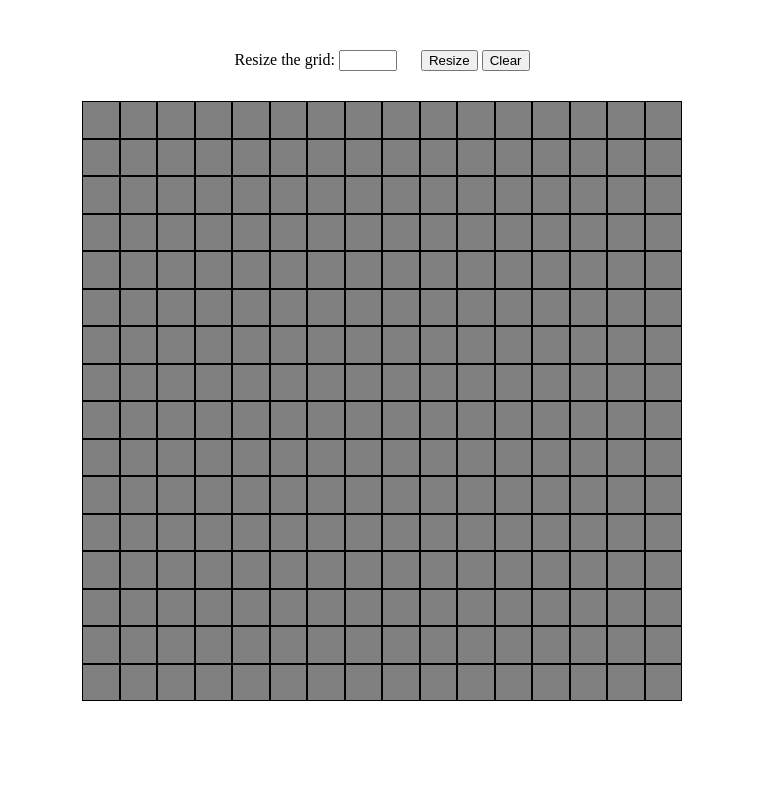
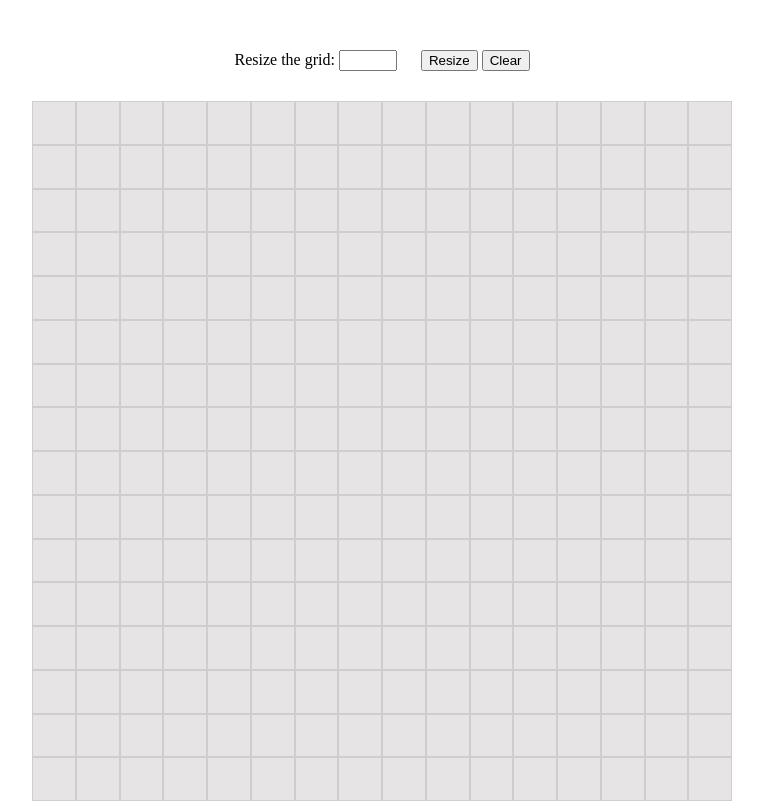
Before and after one commit to lauroribeiro/etch-a-sketch, a plain HTML site: page index.html in a window 1280 px wide. Both pictures are taken after a click on the button "Clear". Shown: the whole page, without its empty margins (258-1021 px from the left). Drawn offline with Linux system fonts and the light colour scheme.

Commit message:
Make it so that independent of the size of squares, it will not change the grid size

```diff
--- a/script.js
+++ b/script.js
@@ -1,8 +1,21 @@
 const gridContainer = document.querySelector(".grid-container");
+const clearButton = document.querySelector("#clear-btn");
+const GRID_SIZE = 700;
+const GRID_BACKGROUND_COLOR = "rgb(230, 228, 228)";
 let gridItens = [];
 
+clearButton.addEventListener("click", clearGrid);
+
+function clearGrid(){
+    gridItens.forEach((gridItem) => {
+        gridItem.style.backgroundColor = GRID_BACKGROUND_COLOR;
+    });
+}
+
 function resizeGrid(size = 16){
-    gridContainer.style["grid-template-columns"]=`repeat(${size}, auto)`;
+    let gridItemSize = GRID_SIZE/size;
+    gridContainer.style["grid-template-columns"]=`repeat(${size}, ${gridItemSize}px)`;
+    gridContainer.style["grid-template-rows"]=`repeat(${size}, ${gridItemSize}px)`;
     for(let i = 0; i < size; i++){
         for(let j = 0; j < size; j++){
             const gridItem = document.createElement("div");
@@ -13,9 +26,9 @@ function resizeGrid(size = 16){
         gridItem.className = "grid-item";
         gridItem.addEventListener("mouseover", randomColor);
         gridContainer.appendChild(gridItem);
+        console.log(gridItem.className);
     });
 }
-resizeGrid();
 function randomColor(e){
     let a = Math.ceil(Math.random() * 255);
     let b = Math.ceil(Math.random() * 255);
@@ -23,3 +36,4 @@ function randomColor(e){
     e.target.style.backgroundColor = `rgb(${a},${b},${c})`;
     return;
 }
+resizeGrid();
--- a/style.css
+++ b/style.css
@@ -5,8 +5,8 @@
 }
 .grid-container{
     display: grid;
-    width: 600px !important;
-    height: 600px !important;
+    width: 700px;
+    height: 700px;
     margin: auto;
 }
 .resize-grid{
@@ -22,10 +22,8 @@
 
 }
 .grid-item{
-    background-color:gray;
-    text-align: center;
-    border: 1px solid black;
-    padding: 10px;
+    background-color:rgb(250, 250, 250);
+    border: thin solid rgba(0, 0, 0, 0.1);
 }
 .paint{
     background-color: pink;
```
